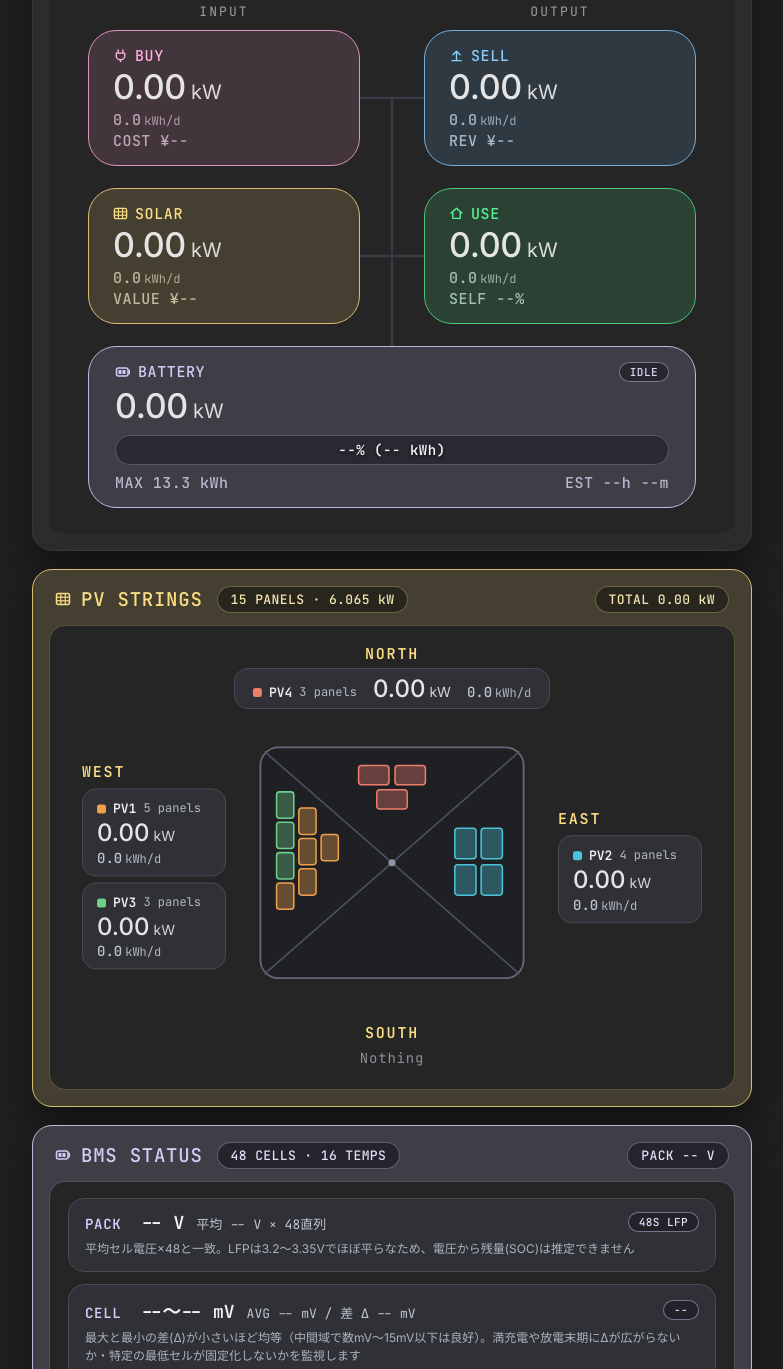
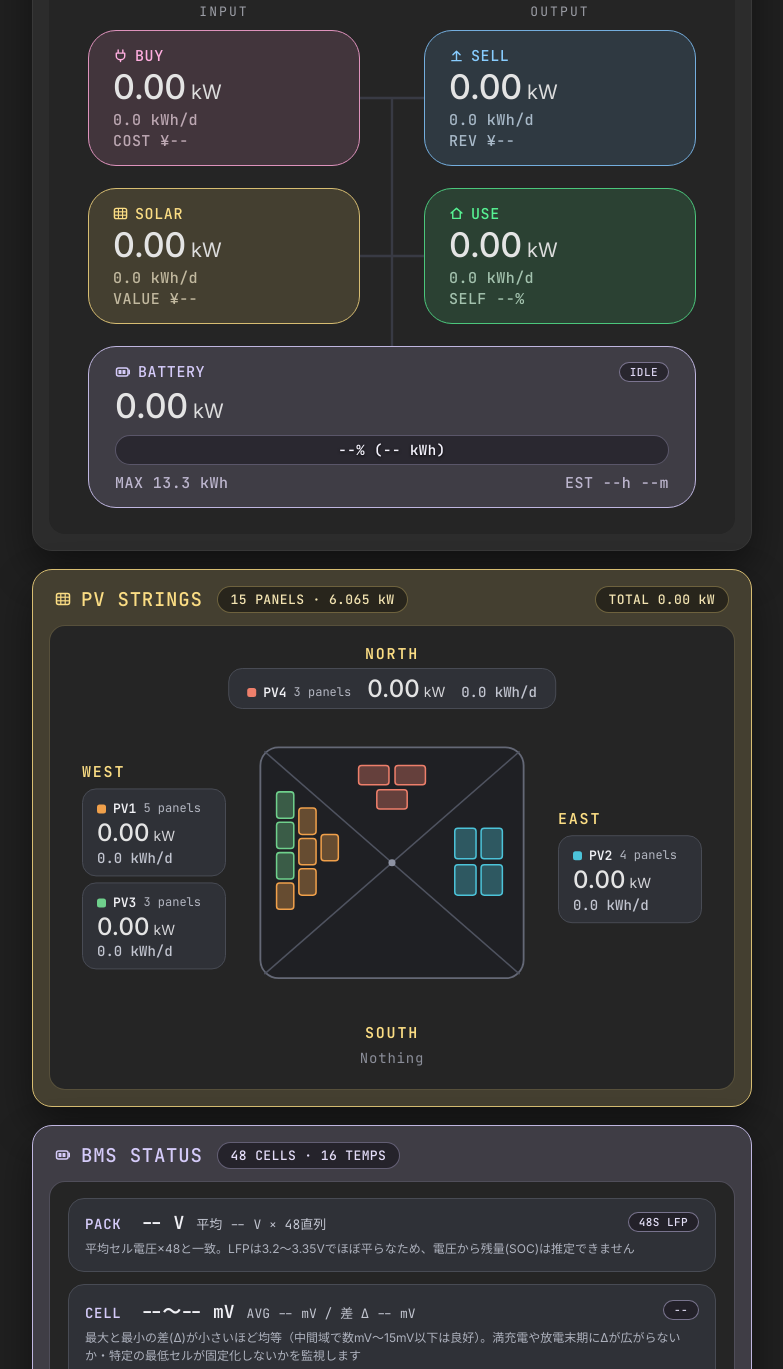
Before and after one commit to litoma/solar, a website built with Vite: page index.html in a window 1280 px wide. Shown: the part 215-1584 px from the top of the page, without its empty margins (248-1031 px from the left). Built offline with nearby package versions, Linux system fonts and the light colour scheme; files whose address does not match are found by name.

Commit message:
Restore kWh/d font size, remove BMS header pack pill and cell mV suffix

```diff
--- a/index.html
+++ b/index.html
@@ -131,7 +131,7 @@
                 <span class="ef-outline-badge ef-buy-badge" id="buy-mode-badge" hidden>STANDBY</span>
               </div>
               <div class="ef-card-value" id="val-buy-kw">0.00<span class="ef-unit">kW</span></div>
-              <div class="ef-card-sub" id="val-buy-today">0.0<span class="ef-unit-sub">kWh/d</span></div>
+              <div class="ef-card-sub" id="val-buy-today">0.0 kWh/d</div>
               <div class="ef-card-highlight" id="val-buy-yen">COST ¥--</div>
             </article>
 
@@ -146,7 +146,7 @@
                 </span>
               </div>
               <div class="ef-card-value" id="val-sell-kw">0.00<span class="ef-unit">kW</span></div>
-              <div class="ef-card-sub" id="val-sell-today">0.0<span class="ef-unit-sub">kWh/d</span></div>
+              <div class="ef-card-sub" id="val-sell-today">0.0 kWh/d</div>
               <div class="ef-card-highlight" id="val-sell-yen">REV ¥--</div>
             </article>
 
@@ -165,7 +165,7 @@
                 </span>
               </div>
               <div class="ef-card-value" id="val-solar-kw">0.00<span class="ef-unit">kW</span></div>
-              <div class="ef-card-sub" id="val-solar-today">0.0<span class="ef-unit-sub">kWh/d</span></div>
+              <div class="ef-card-sub" id="val-solar-today">0.0 kWh/d</div>
               <div class="ef-card-highlight" id="val-solar-yen">VALUE ¥--</div>
             </article>
 
@@ -180,7 +180,7 @@
                 </span>
               </div>
               <div class="ef-card-value" id="val-use-kw">0.00<span class="ef-unit">kW</span></div>
-              <div class="ef-card-sub" id="val-use-today">0.0<span class="ef-unit-sub">kWh/d</span></div>
+              <div class="ef-card-sub" id="val-use-today">0.0 kWh/d</div>
               <div class="ef-card-highlight" id="val-use-self">SELF --%</div>
             </article>
 
@@ -342,7 +342,7 @@
                   <span class="pv-quad-count">3 panels</span>
                 </div>
                 <div class="pv-quad-kw" id="pv4-w">0.00<span class="ef-unit-sm">kW</span></div>
-                <div class="pv-quad-day" id="pv4-day">0.0<span class="ef-unit-sub">kWh/d</span></div>
+                <div class="pv-quad-day" id="pv4-day">0.0 kWh/d</div>
               </div>
             </div>
 
@@ -356,7 +356,7 @@
                   <span class="pv-quad-count">5 panels</span>
                 </div>
                 <div class="pv-quad-kw" id="pv1-w">0.00<span class="ef-unit-sm">kW</span></div>
-                <div class="pv-quad-day" id="pv1-day">0.0<span class="ef-unit-sub">kWh/d</span></div>
+                <div class="pv-quad-day" id="pv1-day">0.0 kWh/d</div>
               </div>
               <div class="pv-quad-item" id="pv-box-3" data-pv="3">
                 <div class="pv-quad-head">
@@ -365,7 +365,7 @@
                   <span class="pv-quad-count">3 panels</span>
                 </div>
                 <div class="pv-quad-kw" id="pv3-w">0.00<span class="ef-unit-sm">kW</span></div>
-                <div class="pv-quad-day" id="pv3-day">0.0<span class="ef-unit-sub">kWh/d</span></div>
+                <div class="pv-quad-day" id="pv3-day">0.0 kWh/d</div>
               </div>
             </div>
 
@@ -379,7 +379,7 @@
                   <span class="pv-quad-count">4 panels</span>
                 </div>
                 <div class="pv-quad-kw" id="pv2-w">0.00<span class="ef-unit-sm">kW</span></div>
-                <div class="pv-quad-day" id="pv2-day">0.0<span class="ef-unit-sub">kWh/d</span></div>
+                <div class="pv-quad-day" id="pv2-day">0.0 kWh/d</div>
               </div>
             </div>
 
@@ -415,7 +415,6 @@
             <h2 class="ef-title ef-title-battery">BMS STATUS</h2>
             <span class="ef-pill ef-pill-battery">48 CELLS · 16 TEMPS</span>
           </div>
-          <span class="ef-pill ef-pill-battery" id="bms-pack-pill">PACK -- V</span>
         </header>
 
         <div class="ef-canvas ef-canvas-bms">
--- a/web/main.ts
+++ b/web/main.ts
@@ -56,7 +56,7 @@ function kwHtml(kw: number, unitClass = "ef-unit"): string {
 }
 
 function kwhDayHtml(kwh: number): string {
-  return `${kwh.toFixed(1)}<span class="ef-unit-sub">kWh/d</span>`;
+  return `${kwh.toFixed(1)} kWh/d`;
 }
 
 function formatTimeJst(
@@ -513,9 +513,6 @@ function renderDashboard(data: DashboardResponse): void {
     minCellIdx = cells.indexOf(minMvVal);
   }
 
-  el("bms-pack-pill").textContent =
-    typeof packV === "number" ? `PACK ${packV.toFixed(1)} V` : "PACK -- V";
-
   // 1. PACK 要素
   const avgCellVFromPack =
     typeof packV === "number" ? (packV / 48).toFixed(3) : "--";
@@ -554,7 +551,7 @@ function renderDashboard(data: DashboardResponse): void {
     cellsGrid.innerHTML = cells
       .map((mv, idx) => {
         const num = String(idx + 1).padStart(2, "0");
-        return `<div class="cell-chip"><span class="cell-id">#${num}</span><span class="cell-mv">${mv}mV</span></div>`;
+        return `<div class="cell-chip"><span class="cell-id">#${num}</span><span class="cell-mv">${mv}</span></div>`;
       })
       .join("");
   } else {
```
